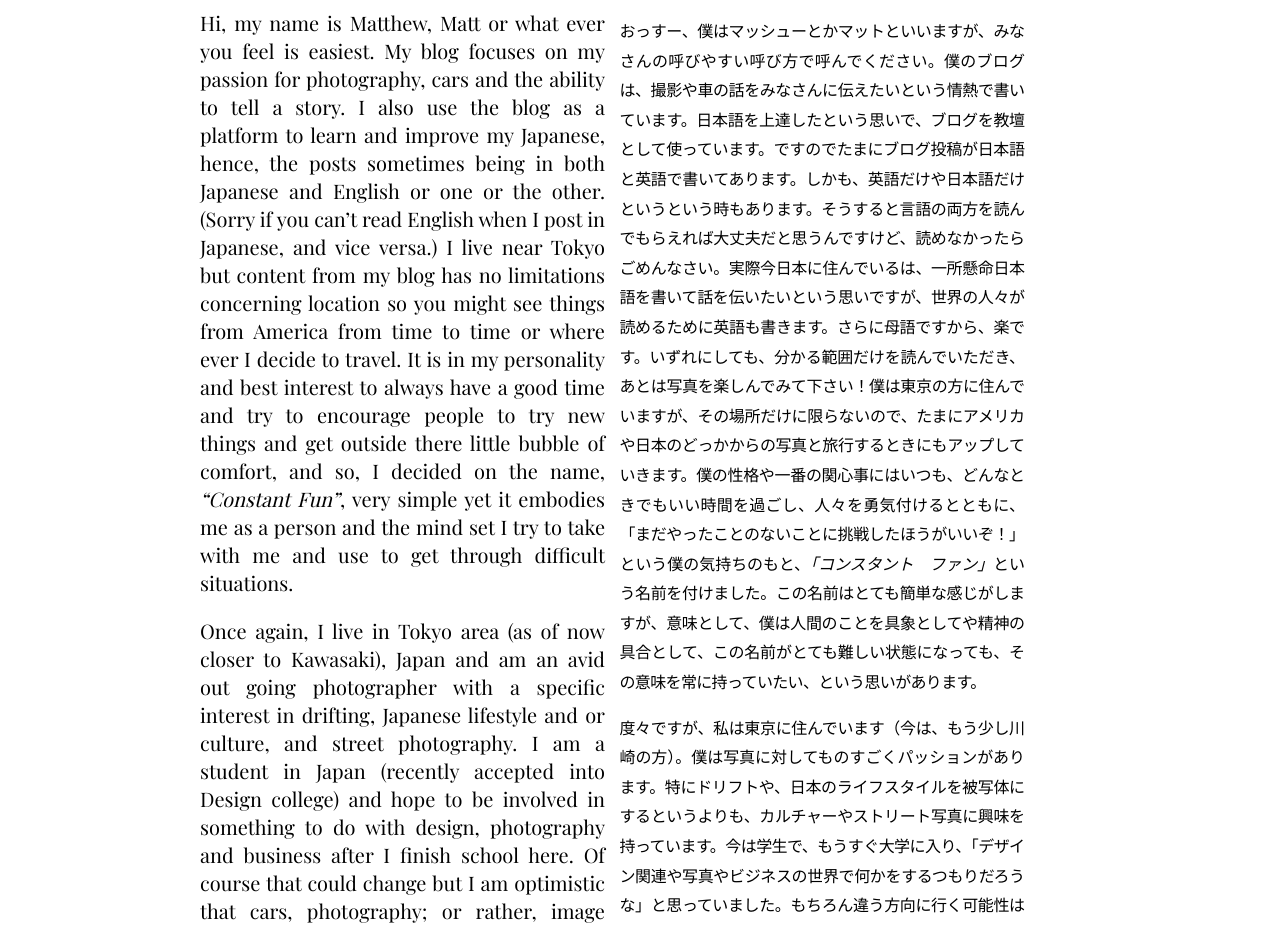
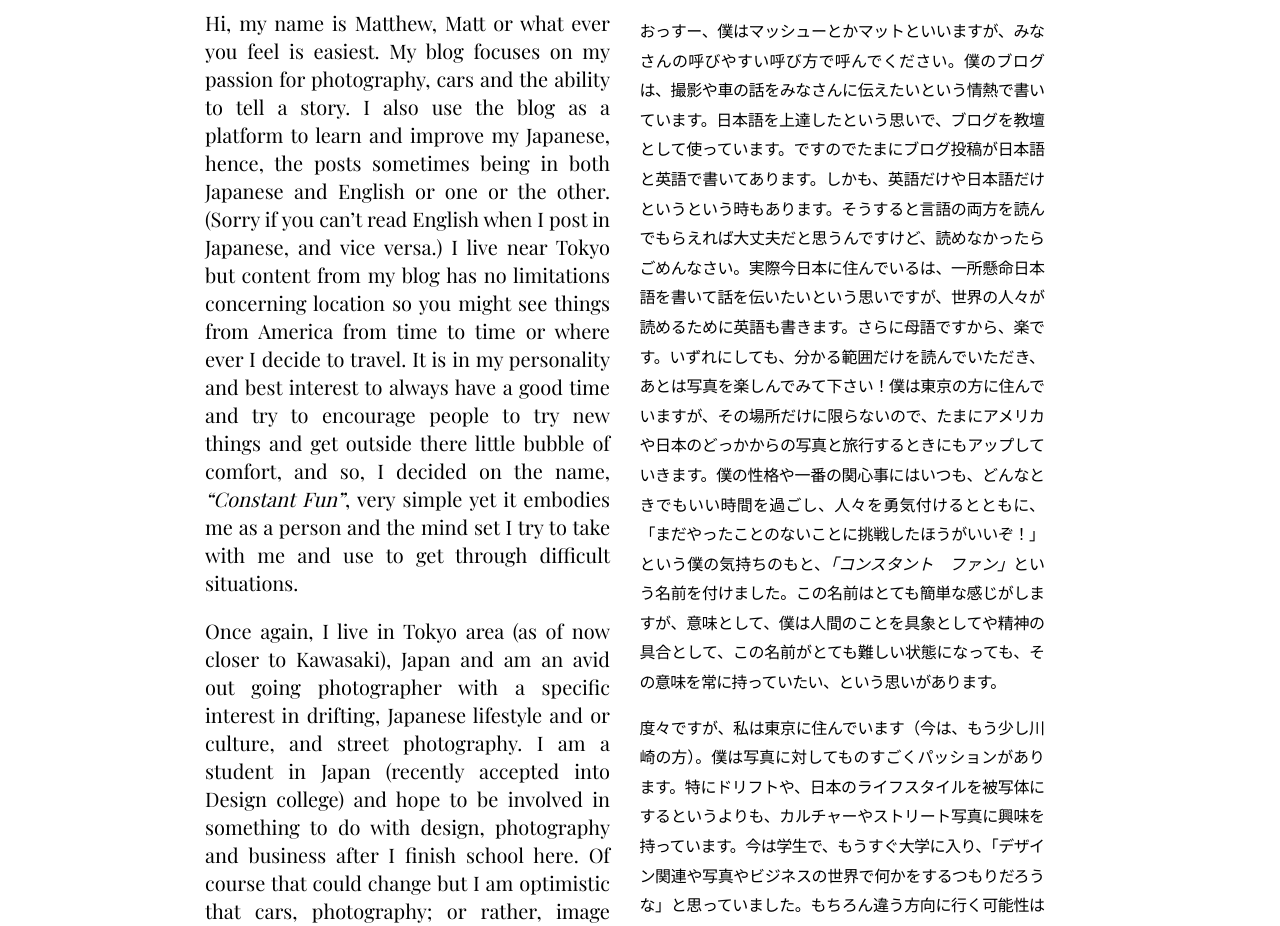
Before and after one commit to ConstantFun/personalpage, a plain HTML site: page index.html in a window 1280 px wide. Shown: the part 517-1443 px from the top of the page. Drawn offline with nearby package versions, Linux system fonts and the light colour scheme; a script that the page names is missing.

Commit message:
Add Center margin

```diff
--- a/css/stylesheet.css
+++ b/css/stylesheet.css
@@ -19,8 +19,8 @@ margin:0 auto;}
 
 .float {display:inline-block; vertical-align:top; margin-top:15px; padding:0 10px;}
 
-.bio_wrap_english {width:45%}
-.bio_wrap_japanese { width:45%; padding-left: 0;}
+.bio_wrap_english {width: 45%; padding-left: 15px;}
+.bio_wrap_japanese { width:45%; padding-left: 15px;}
 
 .english_title { text-align:right; font-family: 'Bitter', serif; font-size:30px; font-weight:700; color:#525252;}
 
```
